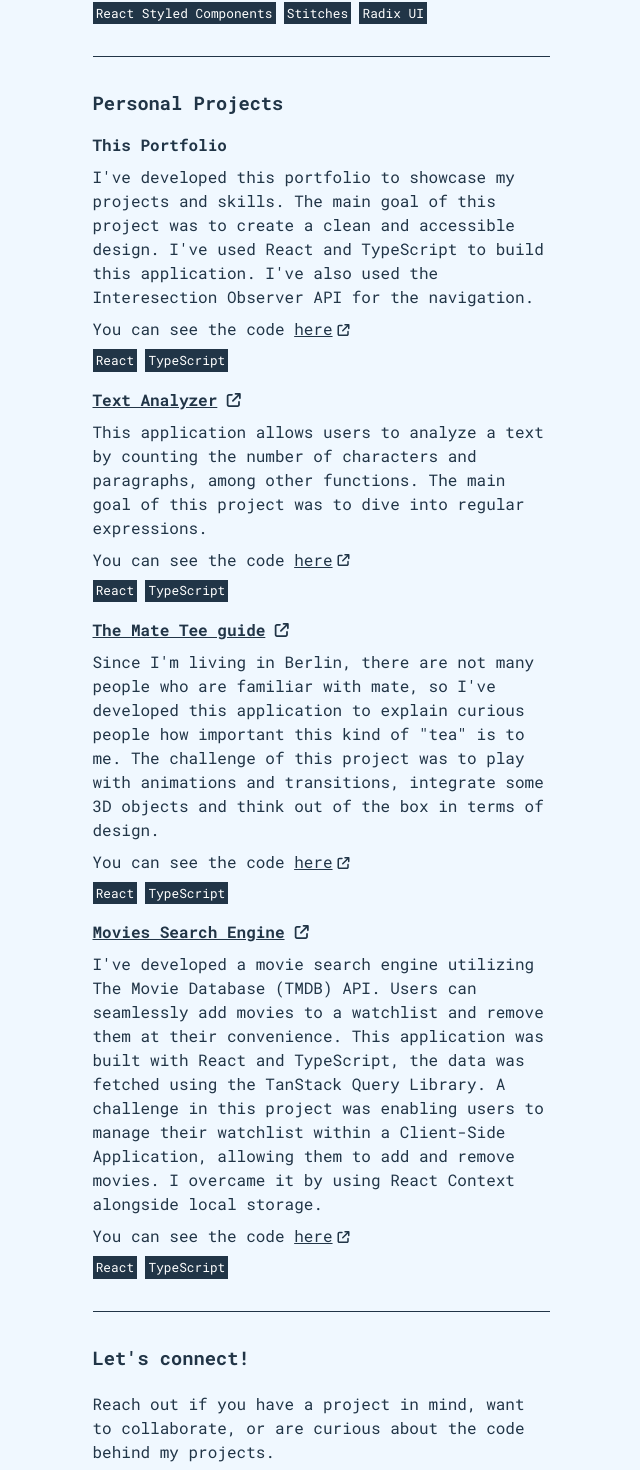
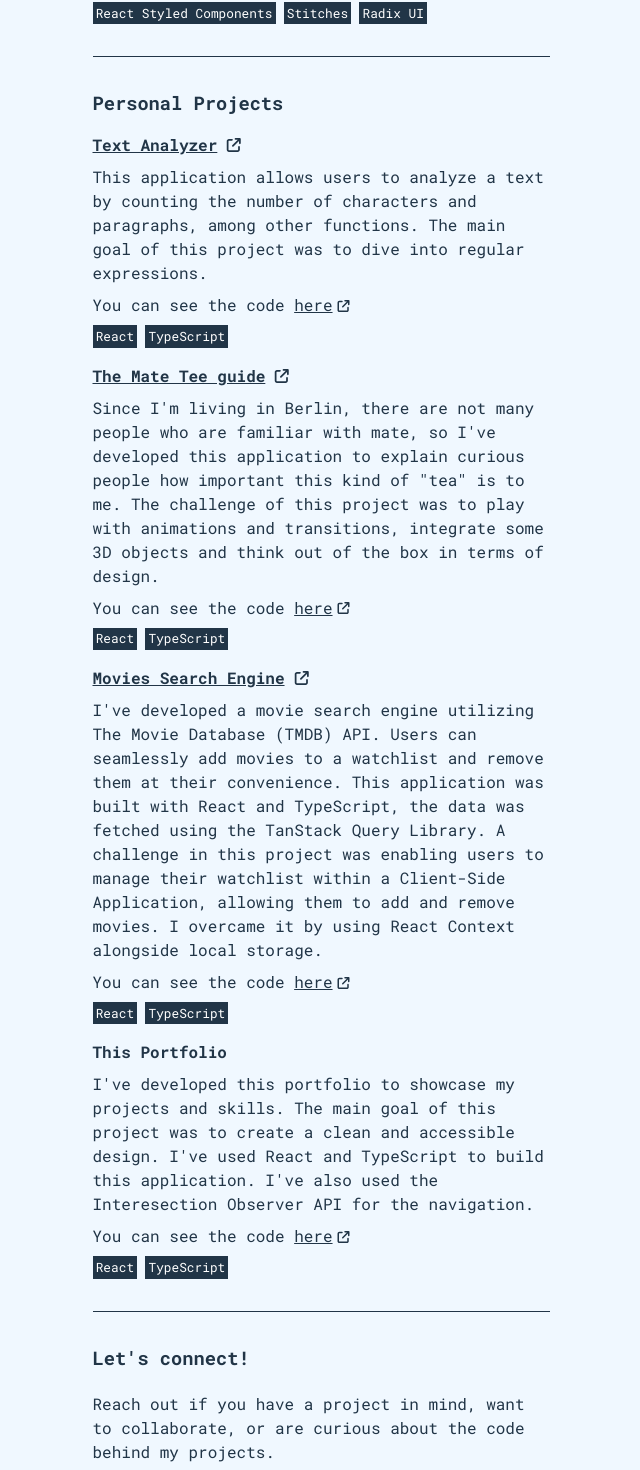
Before and after one commit to jnuaff/jnuaff-portfolio, a React (Vite) app: page / in a window 1280 px wide. Shown: the part 988-2458 px from the top of the page, without its empty margins (550-1190 px from the left). Built offline with nearby package versions, Linux system fonts and the light colour scheme.

Commit message:
feat: change items order

```diff
--- a/src/App.tsx
+++ b/src/App.tsx
@@ -34,15 +34,6 @@ const projects: Project[] = [
 
 const personalProjects: Project[] = [
 	{
-		title: "This Portfolio",
-		link: "",
-		description:
-			"				I've developed this portfolio to showcase my projects and skills. The main goal of this project was to create a clean and accessible design. I've used React and TypeScript to build this application. I've also used the Interesection Observer API for the navigation.",
-		stack: ["React", "TypeScript"],
-		code: "https://github.com/jnuaff/jnuaff-portfolio",
-		hasLink: false,
-	},
-	{
 		title: "Text Analyzer",
 		link: "https://text-analyzer-netify.netlify.app/",
 		description:
@@ -68,6 +59,15 @@ const personalProjects: Project[] = [
 		stack: ["React", "TypeScript"],
 		code: "https://github.com/jnuaff/movies-finder",
 		hasLink: true,
+	},
+	{
+		title: "This Portfolio",
+		link: "",
+		description:
+			"				I've developed this portfolio to showcase my projects and skills. The main goal of this project was to create a clean and accessible design. I've used React and TypeScript to build this application. I've also used the Interesection Observer API for the navigation.",
+		stack: ["React", "TypeScript"],
+		code: "https://github.com/jnuaff/jnuaff-portfolio",
+		hasLink: false,
 	},
 ];
 
```
